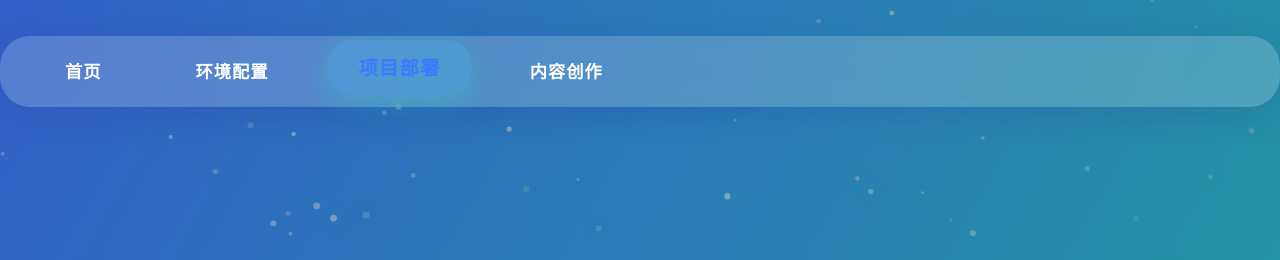
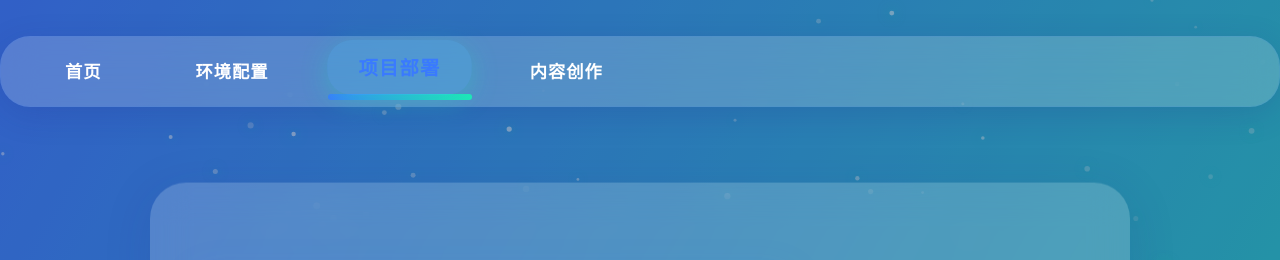
Before and after one commit to Alhkxsj/Alhkxsj.github.io, a plain HTML site: page github-pages.html in a window 1280 px wide. Shown: the top 260 px of the page. Drawn offline with Linux system fonts and the light colour scheme.

Commit message:
更新网站内容

```diff
--- a/github-pages.html
+++ b/github-pages.html
@@ -11,6 +11,7 @@
     <canvas id="particle-canvas"></canvas>
 
     <nav class="glass-nav">
+    <div class="nav-slider"></div>
         <a href="/" data-hover="Home">首页</a>
         <a href="install-termux.html" data-hover="Termux">环境配置</a>
         <a href="github-pages.html" data-hover="GitHub" class="active">项目部署</a>
```
Also changed, not shown: install-termux.html (+1 -0 lines), markdown-guide.html (+1 -0 lines).
